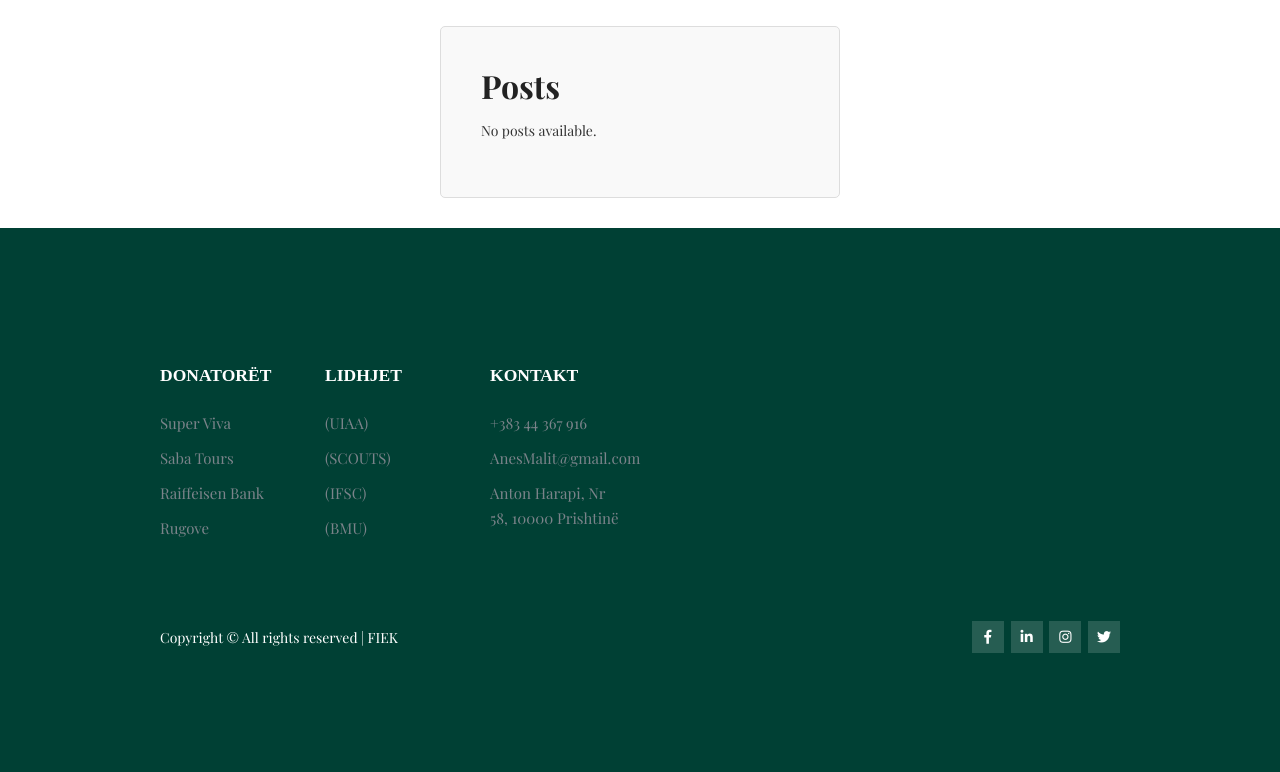
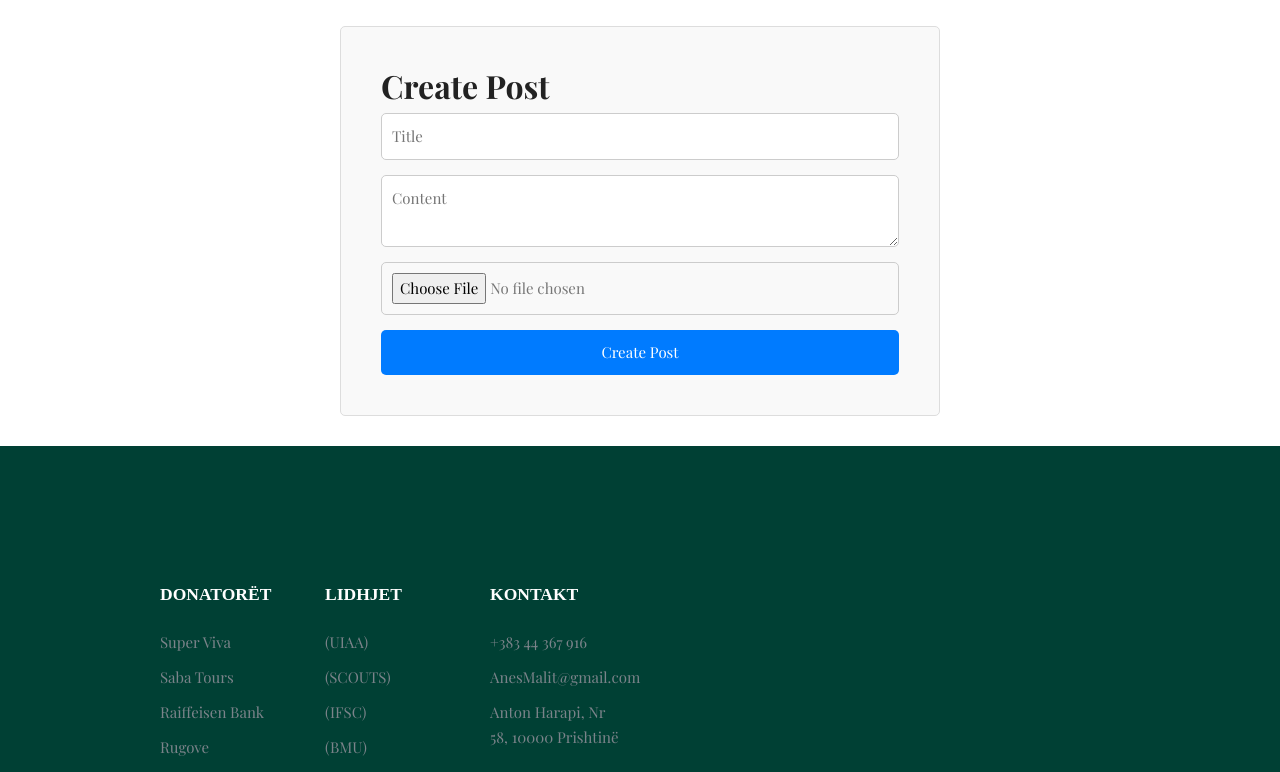
Before and after one commit to didiellzaza/AnesMalit_Web2, a PHP site: page /views/post/create.php in a window 1280 px wide. Shown: the part 154-926 px from the top of the page. Before the commit the page ends 807 px from the top, so only its background shows below. Run offline with PHP 8.4, Linux system fonts and the light colour scheme; some web fonts are replaced.

Commit message:
post create & view files updated

```diff
--- a/views/post/create.php
+++ b/views/post/create.php
@@ -22,7 +22,7 @@ if ($_SERVER['REQUEST_METHOD'] === 'POST' && isset($_POST['language'])) {
     <meta charset="UTF-8">
     <meta name="viewport" content="width=device-width, initial-scale=1.0">
     <meta http-equiv="X-UA-Compatible" content="ie=edge">
-    <title>Anes Malit</title>
+    <title>Create Post - Anes Malit</title>
 
     <link rel="icon" href="../../img/favicon.png" type="image/png">
     <link rel="stylesheet" href="../../libs/bootstrap/bootstrap.min.css">
@@ -40,11 +40,38 @@ if ($_SERVER['REQUEST_METHOD'] === 'POST' && isset($_POST['language'])) {
         }
 
         .content-container {
-            max-width: 400px;
+            max-width: 600px;
             padding: 40px;
             border: 1px solid #ddd;
             border-radius: 5px;
             background-color: #f9f9f9;
+        }
+
+        .content-container form {
+            display: flex;
+            flex-direction: column;
+        }
+
+        .content-container input[type="text"],
+        .content-container textarea,
+        .content-container input[type="file"] {
+            margin-bottom: 15px;
+            padding: 10px;
+            border: 1px solid #ccc;
+            border-radius: 5px;
+        }
+
+        .content-container input[type="submit"] {
+            padding: 10px;
+            background-color: #007bff;
+            color: white;
+            border: none;
+            border-radius: 5px;
+            cursor: pointer;
+        }
+
+        .content-container input[type="submit"]:hover {
+            background-color: #0056b3;
         }
     </style>
 </head>
@@ -54,20 +81,13 @@ if ($_SERVER['REQUEST_METHOD'] === 'POST' && isset($_POST['language'])) {
 
     <div class="content-wrapper">
         <div class="container content-container">
-            <h2>Posts</h2>
-
-            <?php
-            // Ensure $posts is defined and not empty
-            if (isset($posts) && !empty($posts)) {
-                foreach ($posts as $post) {
-                    echo "<h3>" . htmlspecialchars($post['title']) . "</h3>";
-                    echo "<p>" . nl2br(htmlspecialchars($post['content'])) . "</p>";
-                    echo "<hr>";
-                }
-            } else {
-                echo "<p>No posts available.</p>";
-            }
-            ?>
+            <h2>Create Post</h2>
+            <form action="create_post.php" method="POST" enctype="multipart/form-data">
+                <input type="text" name="title" placeholder="Title" required>
+                <textarea name="content" placeholder="Content" required></textarea>
+                <input type="file" name="image">
+                <input type="submit" value="Create Post">
+            </form>
         </div>
     </div>
 
```
Also changed, not shown: views/post/view.php (+78 -7 lines).
